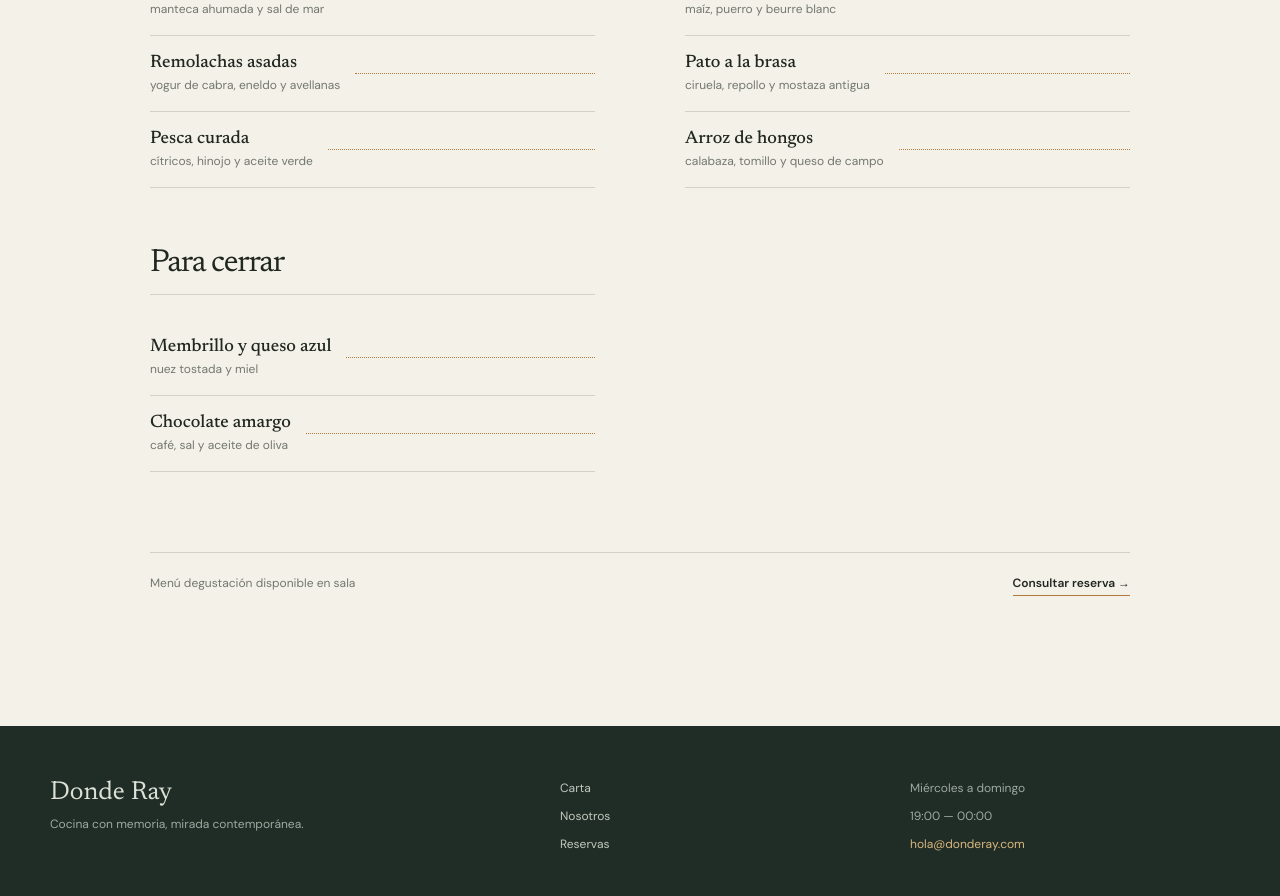
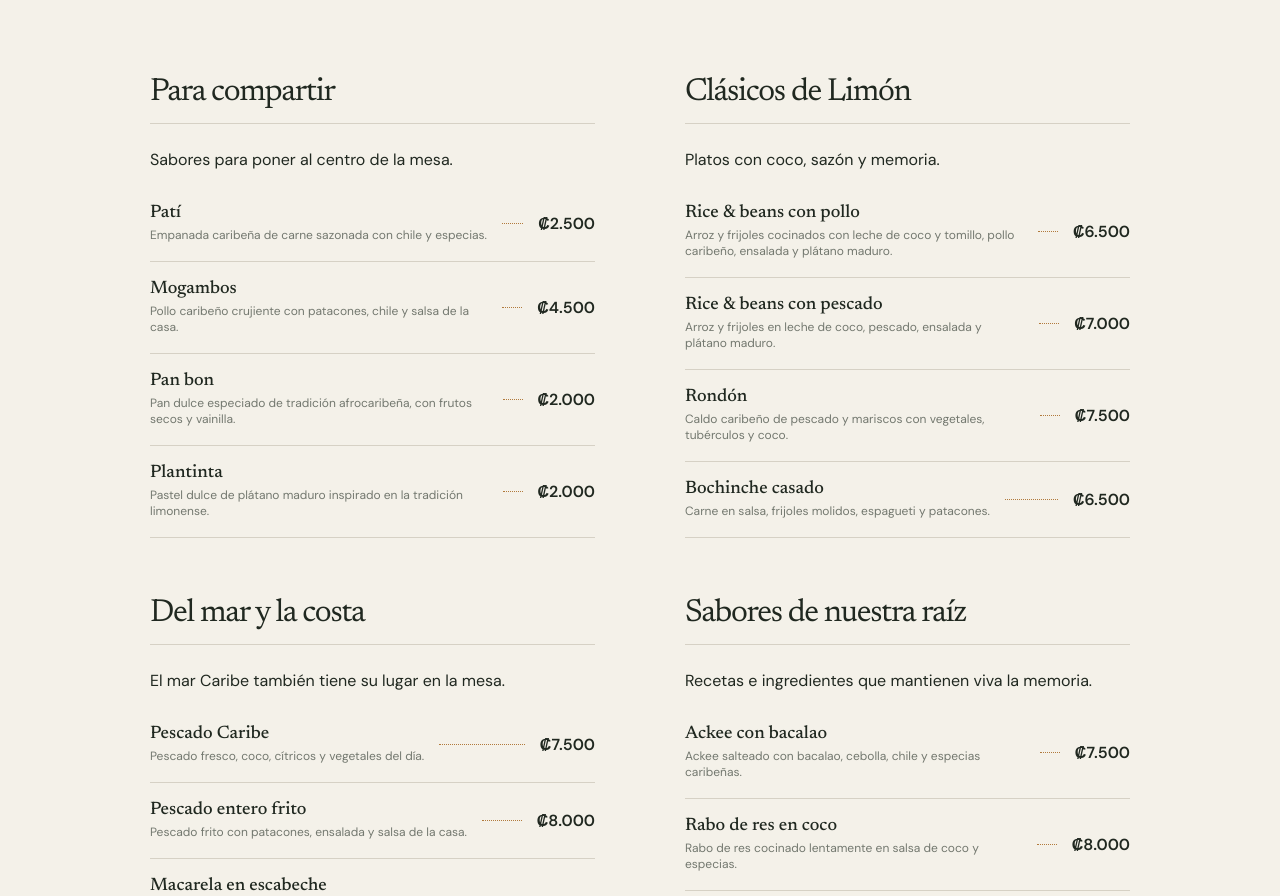
Before and after one commit to danielramirez272006-arch/restaurante-solucion-reservas, a React (Vite) app: page /menu in a window 1280 px wide. Shown: the part 720-1616 px from the top of the page. Built offline with nearby package versions, Linux system fonts and the light colour scheme; no server answers.

Commit message:
se agrega menu sabroso

```diff
--- a/src/pages/public/menu-page.jsx
+++ b/src/pages/public/menu-page.jsx
@@ -1,10 +1,222 @@
 import { Link } from 'react-router-dom'
 import Card from '../../shared/components/ui/card.jsx'
 
-const menuSections = [{ title: 'Para empezar', items: [['Pan de masa madre', 'manteca ahumada y sal de mar'], ['Remolachas asadas', 'yogur de cabra, eneldo y avellanas'], ['Pesca curada', 'cítricos, hinojo y aceite verde']] }, { title: 'Del fuego', items: [['Pesca del día', 'maíz, puerro y beurre blanc'], ['Pato a la brasa', 'ciruela, repollo y mostaza antigua'], ['Arroz de hongos', 'calabaza, tomillo y queso de campo']] }, { title: 'Para cerrar', items: [['Membrillo y queso azul', 'nuez tostada y miel'], ['Chocolate amargo', 'café, sal y aceite de oliva']] }]
+const menuSections = [
+	{
+		title: 'Para compartir',
+		intro: 'Sabores para poner al centro de la mesa.',
+		items: [
+			[
+				'Patí',
+				'Empanada caribeña de carne sazonada con chile y especias.',
+				'₡2.500',
+			],
+			[
+				'Mogambos',
+				'Pollo caribeño crujiente con patacones, chile y salsa de la casa.',
+				'₡4.500',
+			],
+			[
+				'Pan bon',
+				'Pan dulce especiado de tradición afrocaribeña, con frutos secos y vainilla.',
+				'₡2.000',
+			],
+			[
+				'Plantinta',
+				'Pastel dulce de plátano maduro inspirado en la tradición limonense.',
+				'₡2.000',
+			],
+		],
+	},
+	{
+		title: 'Clásicos de Limón',
+		intro: 'Platos con coco, sazón y memoria.',
+		items: [
+			[
+				'Rice & beans con pollo',
+				'Arroz y frijoles cocinados con leche de coco y tomillo, pollo caribeño, ensalada y plátano maduro.',
+				'₡6.500',
+			],
+			[
+				'Rice & beans con pescado',
+				'Arroz y frijoles en leche de coco, pescado, ensalada y plátano maduro.',
+				'₡7.000',
+			],
+			[
+				'Rondón',
+				'Caldo caribeño de pescado y mariscos con vegetales, tubérculos y coco.',
+				'₡7.500',
+			],
+			[
+				'Bochinche casado',
+				'Carne en salsa, frijoles molidos, espagueti y patacones.',
+				'₡6.500',
+			],
+		],
+	},
+	{
+		title: 'Del mar y la costa',
+		intro: 'El mar Caribe también tiene su lugar en la mesa.',
+		items: [
+			[
+				'Pescado Caribe',
+				'Pescado fresco, coco, cítricos y vegetales del día.',
+				'₡7.500',
+			],
+			[
+				'Pescado entero frito',
+				'Pescado frito con patacones, ensalada y salsa de la casa.',
+				'₡8.000',
+			],
+			[
+				'Macarela en escabeche',
+				'Macarela marinada con vegetales, especias y acompañamiento del día.',
+				'₡6.500',
+			],
+			[
+				'Camarones en salsa caribeña',
+				'Camarones en salsa de coco y especias, con arroz y patacones.',
+				'₡8.500',
+			],
+		],
+	},
+	{
+		title: 'Sabores de nuestra raíz',
+		intro: 'Recetas e ingredientes que mantienen viva la memoria.',
+		items: [
+			[
+				'Ackee con bacalao',
+				'Ackee salteado con bacalao, cebolla, chile y especias caribeñas.',
+				'₡7.500',
+			],
+			[
+				'Rabo de res en coco',
+				'Rabo de res cocinado lentamente en salsa de coco y especias.',
+				'₡8.000',
+			],
+			[
+				'Chuleta caribeña',
+				'Chuleta en salsa de la casa, rice & beans y plátano maduro.',
+				'₡7.000',
+			],
+		],
+	},
+	{
+		title: 'Para cerrar',
+		intro: 'Un toque dulce para terminar la mesa.',
+		items: [
+			[
+				'Cocada',
+				'Dulce tradicional elaborado con coco y azúcar.',
+				'₡1.800',
+			],
+			[
+				'Postre de plátano y especias',
+				'Plátano maduro, coco y especias cálidas.',
+				'₡2.500',
+			],
+			[
+				'Pudín de yuca',
+				'Postre suave de yuca con coco y un toque de vainilla.',
+				'₡2.500',
+			],
+		],
+	},
+	{
+		title: 'Para tomarse el Caribe',
+		intro: 'Bebidas frescas y sabores de la casa.',
+		items: [
+			[
+				'Hiel',
+				'Limón, jengibre y dulce de caña servido bien frío.',
+				'₡1.800',
+			],
+			[
+				'Sorrel',
+				'Infusión fría de flor de jamaica con especias.',
+				'₡2.000',
+			],
+			[
+				'Ginger beer',
+				'Bebida refrescante de jengibre con limón.',
+				'₡2.000',
+			],
+			[
+				'Agua de pipa',
+				'Agua fresca de pipa servida fría.',
+				'₡1.800',
+			],
+			[
+				'Fresco de maracuyá',
+				'Maracuyá natural preparado en la casa.',
+				'₡1.800',
+			],
+		],
+	},
+]
 
 function MenuPage() {
-	return <main className="page-shell menu-page"><div className="page-intro"><span className="eyebrow">La carta</span><h1>Comer es<br /><em>estar presente.</em></h1><p className="lead">Una selección breve que cambia con el mercado. La carta es orientativa y puede variar según disponibilidad.</p></div><div className="menu-list">{menuSections.map((section) => <section className="menu-section" key={section.title}><h2>{section.title}</h2>{section.items.map(([name, description]) => <Card className="menu-item" key={name}><div><h3>{name}</h3><p>{description}</p></div><span className="menu-line" /></Card>)}</section>)}</div><div className="menu-footer-note"><span>Menú degustación disponible en sala</span><Link className="text-link" to="/reservas">Consultar reserva <span>→</span></Link></div></main>
+	return (
+		<main className="page-shell menu-page">
+			<section className="page-intro">
+				<span className="eyebrow">El sabor del Caribe</span>
+
+				<h1>
+					Comida con raíz.
+
+
+					<em>Sabor de Limón.</em>
+				</h1>
+
+				<p className="lead">
+					Una carta inspirada en la cocina afrocaribeña limonense: coco,
+					plátano, pescado, especias y recetas que nos recuerdan que comer
+					también es encontrarnos.
+				</p>
+
+				<Link className="button button--primary" to="/reservar">
+					Reservar mesa <span>→</span>
+				</Link>
+			</section>
+
+			<section className="menu-list" aria-label="Menú de Donde Ray">
+				{menuSections.map((section) => (
+					<section className="menu-section" key={section.title}>
+						<h2>{section.title}</h2>
+
+						<p className="menu-section-intro">{section.intro}</p>
+
+						{section.items.map(([name, description, price]) => (
+							<Card className="menu-item" key={name}>
+								<div className="menu-item-content">
+									<h3>{name}</h3>
+									<p>{description}</p>
+								</div>
+
+								<span className="menu-line" />
+
+								<strong className="menu-price">{price}</strong>
+							</Card>
+						))}
+					</section>
+				))}
+			</section>
+
+			<section className="menu-footer-note">
+				<div>
+					<strong>La carta puede variar.</strong>
+					<span>
+						Trabajamos según disponibilidad de ingredientes y productos
+						frescos.
+					</span>
+				</div>
+
+				<Link className="button button--outline" to="/reservar">
+					Reservar ahora <span>→</span>
+				</Link>
+			</section>
+		</main>
+	)
 }
 
 export default MenuPage
```
